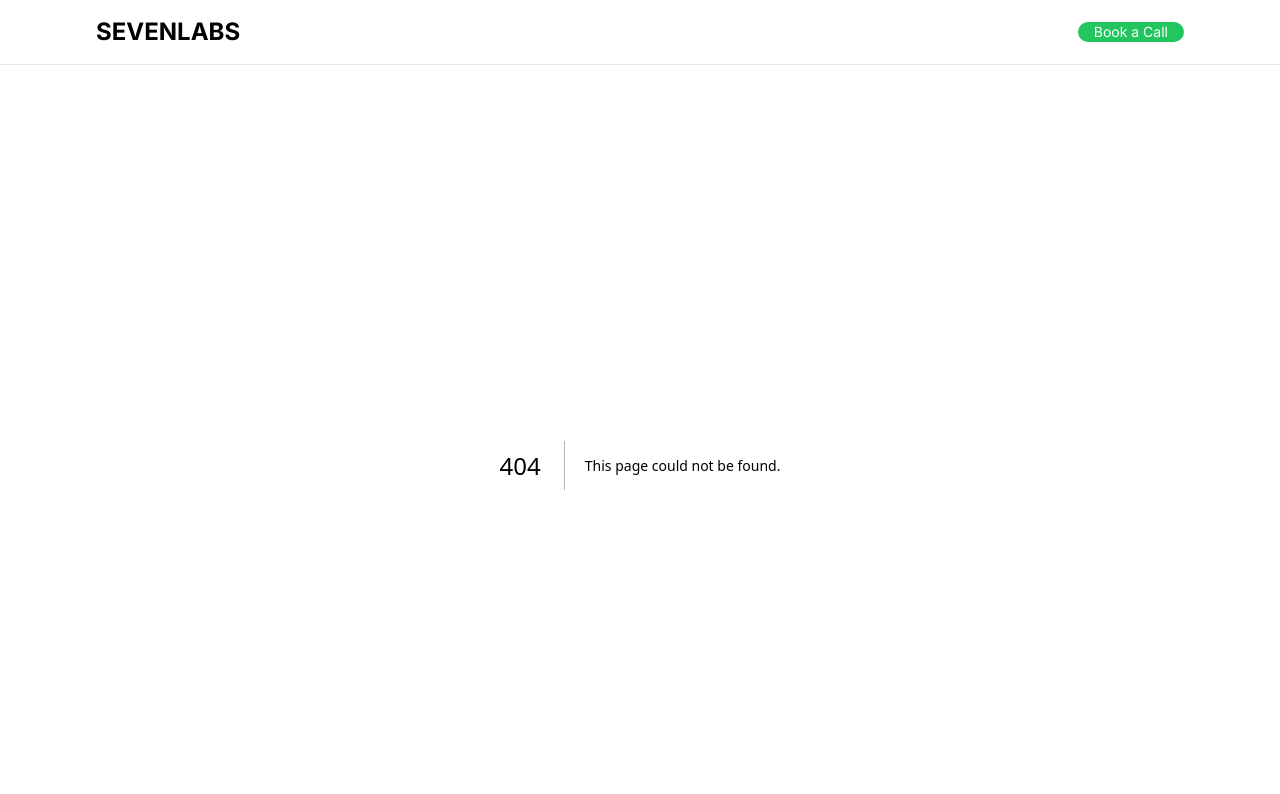
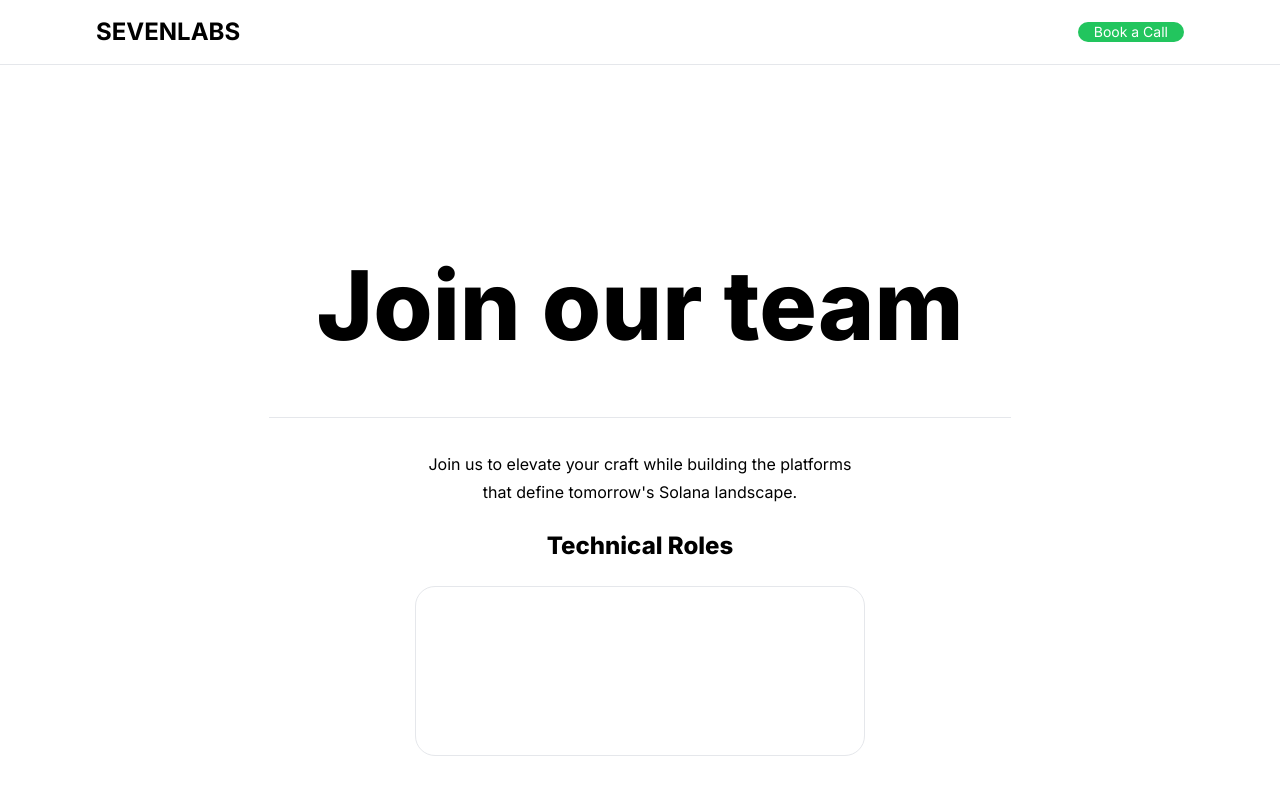
Before and after one commit to mishdgr8/sevenlabs, a Next.js app in the folder sevenlabs/: page /careers in a window 1280 px wide. Before the commit this address had no page. Shown: the top 794 px of the page. Built offline with nearby package versions, Linux system fonts and the light colour scheme.

Commit message:
career page moving nicely

```diff
--- a/sevenlabs/src/app/about.tsx
+++ /dev/null
@@ -1,13 +0,0 @@
-import React from "react";
-
-const HomePage: React.FC = () => {
-  // Your component logic here
-
-  return (
-    <div>
-      <h1>Home Page</h1>
-    </div>
-  );
-};
-
-export default HomePage;
--- /dev/null
+++ b/sevenlabs/src/app/careers/page.tsx
@@ -0,0 +1,36 @@
+import Trial from "@/components/trial";
+
+// Your component logic here
+export default function Page() {
+  return (
+    <main className="flex flex-col items-center max-h-screen mb-6 ">
+      <div className="  text-center justify-between py-0 px-12 leading-7">
+        <div>
+          <Trial heading={"Join our team"} />
+          <p className="mt-8">
+            Join us to elevate your craft while building the platforms{" "}
+          </p>
+          <p>that define tomorrow's Solana landscape.</p>
+        </div>
+        <div className="my-6 text-2xl font-extrabold">
+          <h3>Technical Roles</h3>
+          <h3></h3>
+        </div>
+      </div>
+      <div
+        className=" flex items-center justify-center border
+       border-solid rounded-[20px]  max-w-fit"
+      >
+        <div className="flex flex-col w-[28rem] h-auto bg-dark p-6 shadow-white text-white ">
+          <h3>Full Stack Developer</h3>
+          <p className="">
+            As a Full Stack Developer at SevenLabs, you will be working with our
+            development team to develop and maintain applications,
+            infrastructure and smart contracts for Solana projects and
+            companies.
+          </p>
+        </div>
+      </div>
+    </main>
+  );
+}
--- a/sevenlabs/src/components/Navbar.tsx
+++ b/sevenlabs/src/components/Navbar.tsx
@@ -14,7 +14,7 @@ const Navbar = () => {
       <div className=" flex items-center space-x-4 text-sm">
         <div className="space-x-4">
           <Link href="/about" className="text-white">
-            Career
+            Careers
           </Link>
         </div>
         <button
```
